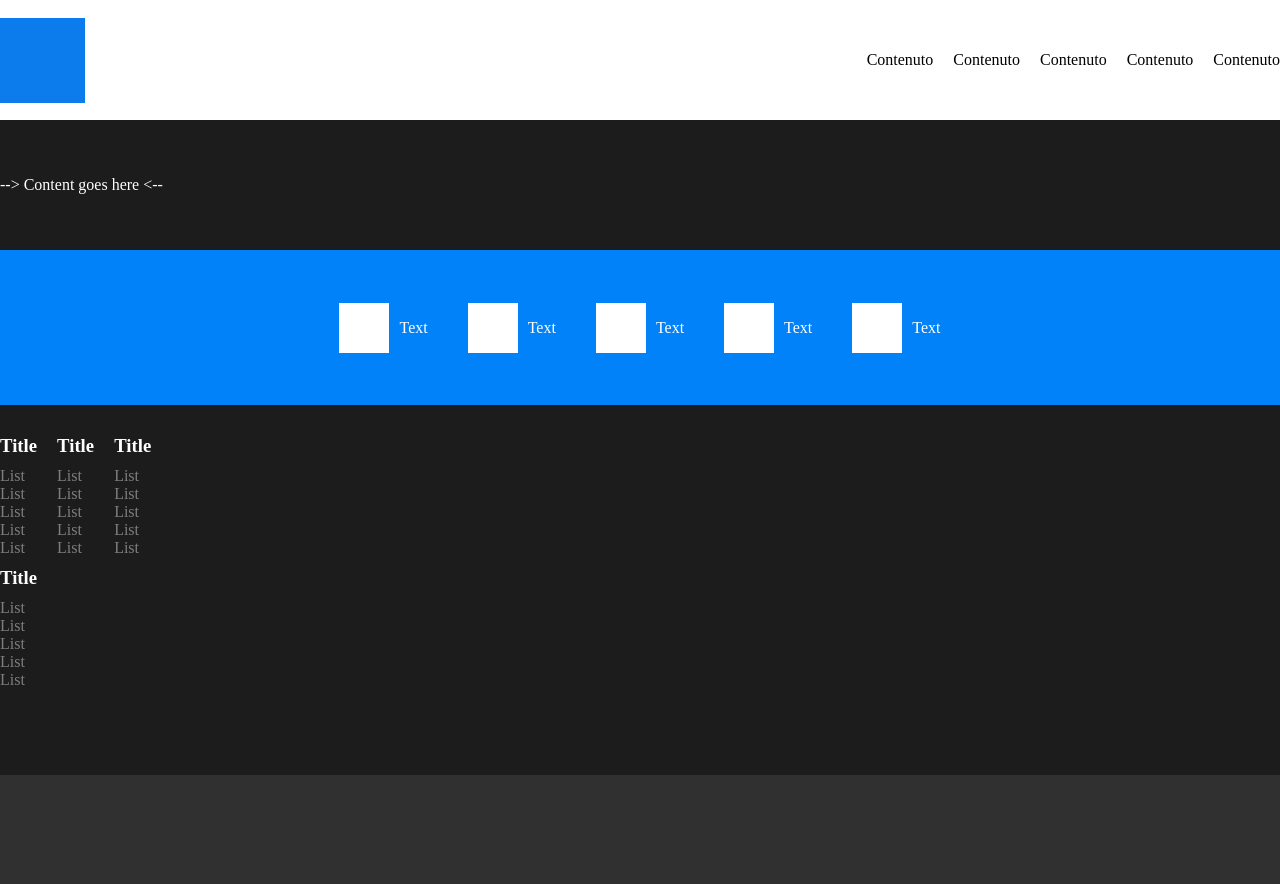
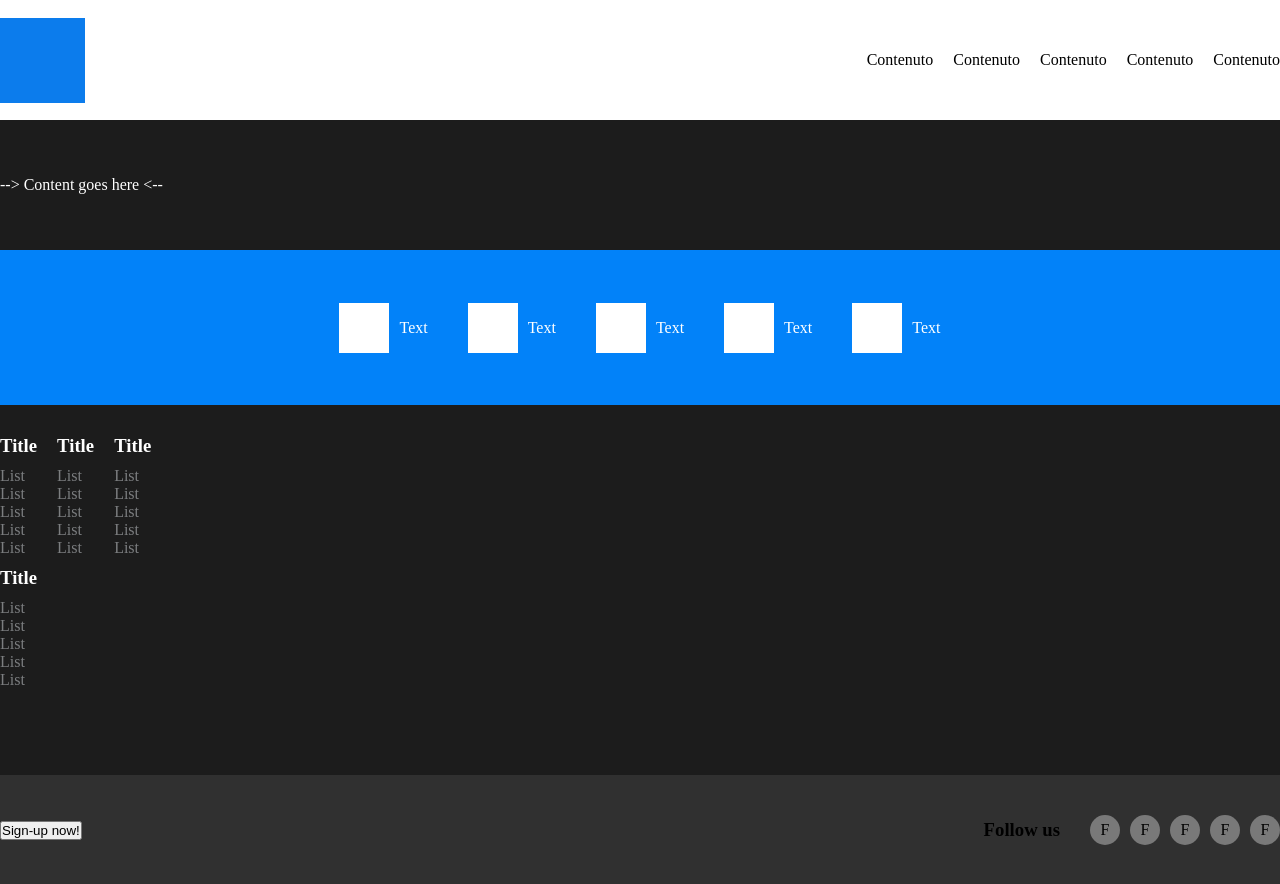
Before and after one commit to giorgiagalbullicavazzini/vite-comics, a Vue app: page / in a window 1280 px wide. Built offline with nearby package versions, Linux system fonts and the light colour scheme.

Commit message:
footer layout

```diff
--- a/src/components/footer/FooterBottom.vue
+++ b/src/components/footer/FooterBottom.vue
@@ -1,15 +1,25 @@
 <script>
+import SignUpButton from './SignUpButton.vue';
+import Socials from './Socials.vue';
+
 export default {
     data() {
         return {
         }
+    },
+    components: {
+        SignUpButton,
+        Socials
     }
 }
 </script>
 
 <template>
     <div id="footer-bottom">
-        <div class="container"></div>
+        <div class="container">
+            <SignUpButton></SignUpButton>
+            <Socials></Socials>
+        </div>
     </div>
 </template>
 
@@ -19,6 +29,9 @@ export default {
 }
 
 .container {
+    align-items: center;
+    display: flex;
     height: 110px;
+    justify-content: space-between;
 }
 </style>
--- /dev/null
+++ b/src/components/footer/SignUpButton.vue
@@ -0,0 +1,14 @@
+<script>
+export default {
+    data() {
+        return {
+        }
+    }
+}
+</script>
+
+<template>
+    <button>Sign-up now!</button>
+</template>
+
+<style scoped></style>
--- /dev/null
+++ b/src/components/footer/SocialButton.vue
@@ -0,0 +1,28 @@
+<script>
+export default {
+    data() {
+        return {
+
+        }
+    }
+}
+</script>
+
+<template>
+    <div class="button">
+        F
+    </div>
+</template>
+
+<style scoped>
+.button {
+    align-items: center;
+    aspect-ratio: 1;
+    background-color: #797979;
+    border-radius: 50%;
+    display: flex;
+    justify-content: center;
+    margin-left: 10px;
+    width: 30px;
+}
+</style>
--- /dev/null
+++ b/src/components/footer/Socials.vue
@@ -0,0 +1,42 @@
+<script>
+import SocialButton from './SocialButton.vue';
+
+export default {
+    data() {
+        return {
+
+        }
+    },
+    components: {
+        SocialButton
+    }
+}
+</script>
+
+<template>
+    <div id="socials">
+        <h3>Follow us</h3>
+        <div class="buttons">
+            <SocialButton></SocialButton>
+            <SocialButton></SocialButton>
+            <SocialButton></SocialButton>
+            <SocialButton></SocialButton>
+            <SocialButton></SocialButton>
+        </div>
+    </div>
+</template>
+
+<style scoped>
+#socials {
+    align-items: center;
+    display: flex;
+}
+
+h3 {
+    margin-right: 20px;
+}
+
+.buttons {
+    display: flex;
+}
+</style>
```
